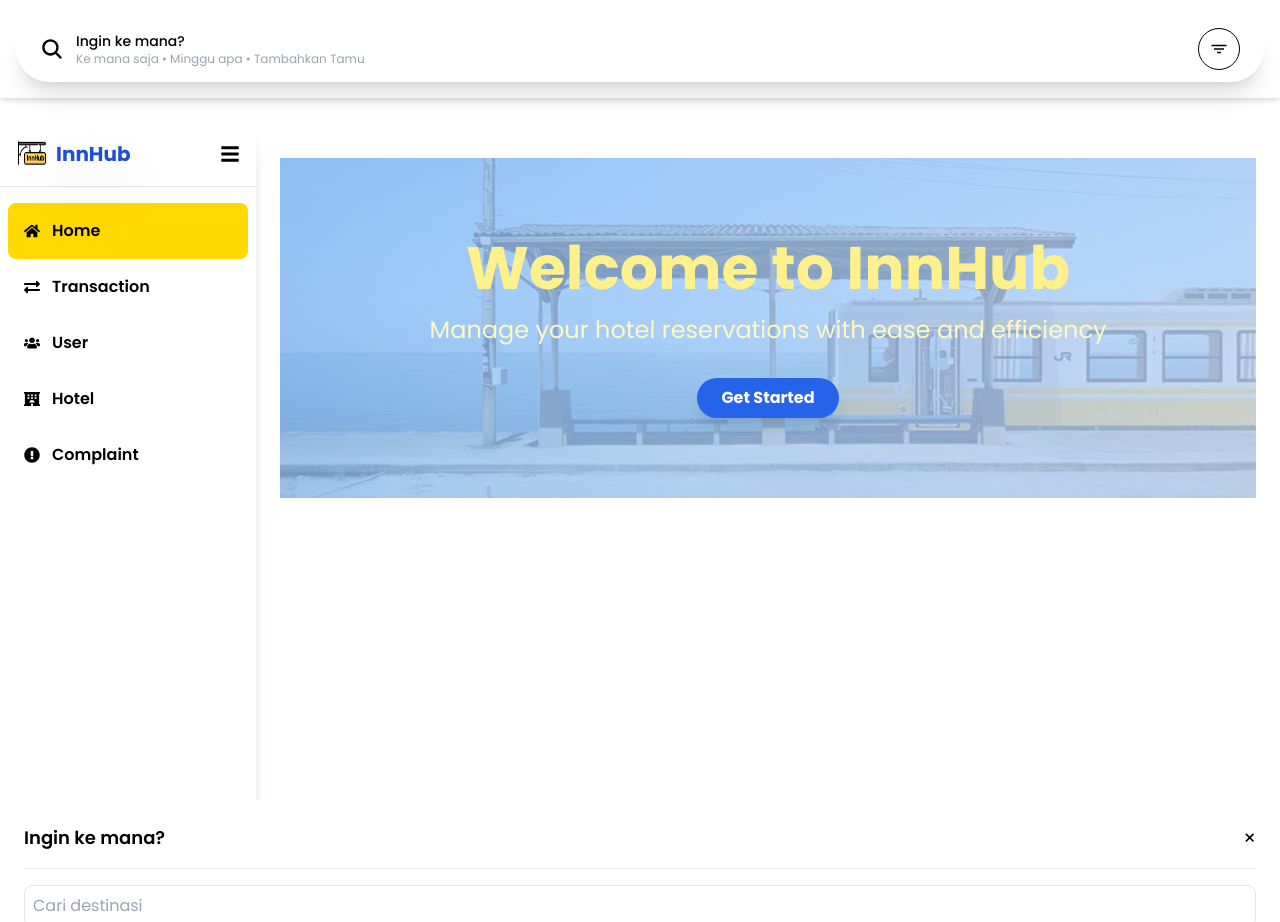
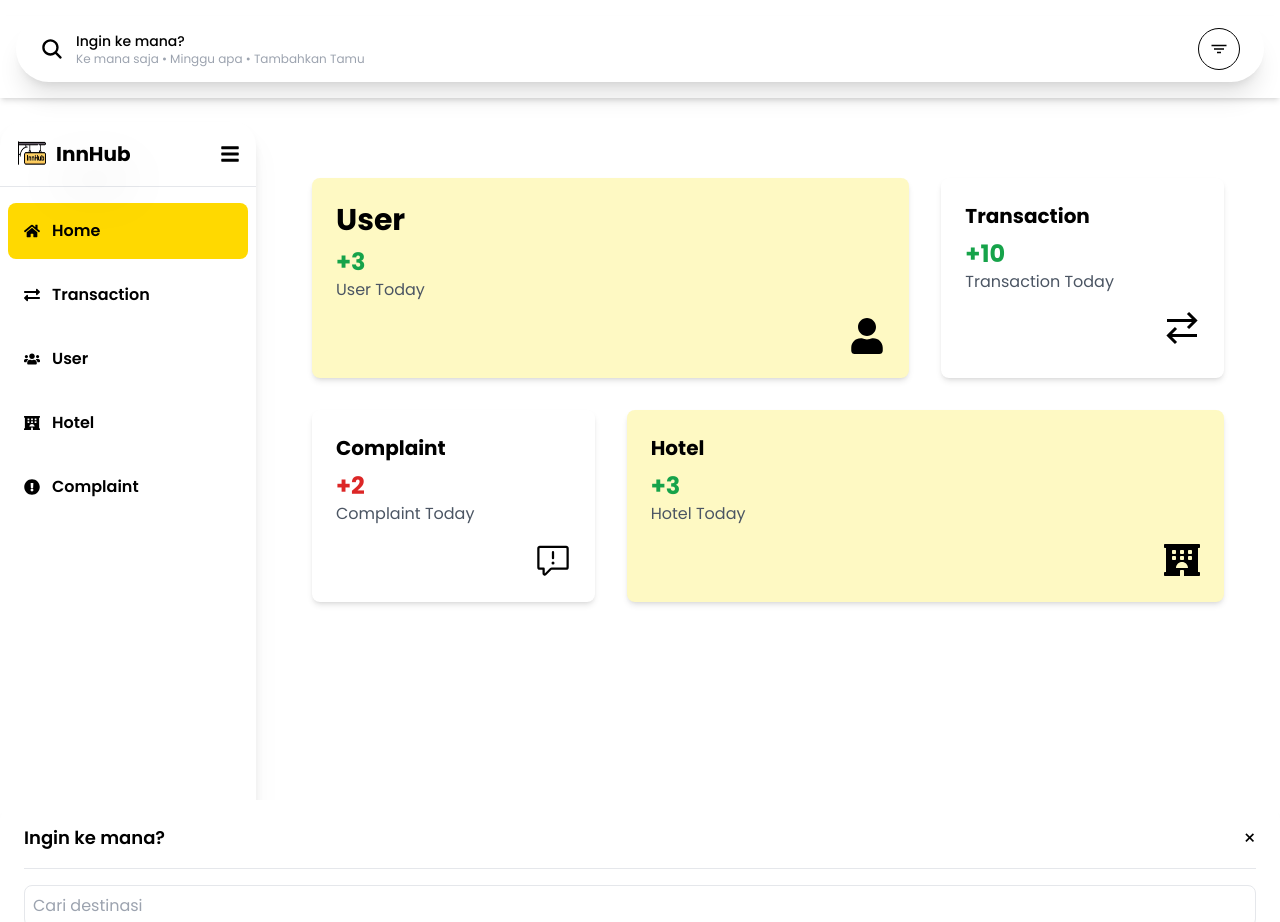
Before and after one commit to Manprouas/FE_InnHub, a React (Vite) app: page / in a window 1280 px wide. Built offline with nearby package versions, Linux system fonts and the light colour scheme; a web font is replaced by a local one.

Commit message:
penambahan menu

```diff
--- a/src/component/Hero.jsx
+++ b/src/component/Hero.jsx
@@ -1,29 +1,46 @@
 import React from 'react';
-import heroImage from '../assets/bg hero5.jpg'; // Pastikan jalurnya sesuai dengan struktur folder
+import { FaUser,FaHotel } from "react-icons/fa";
+import { GrTransaction } from "react-icons/gr";
+import { GoReport } from "react-icons/go";
 
 function Hero() {
     return (
-        <section
-            className="relative text-white py-20 mt-3"
-            style={{
-                backgroundImage: `url(${heroImage})`, // Gunakan template literal untuk memasukkan jalur gambar
-                backgroundSize: 'cover',
-                backgroundPosition: 'bottom',
-            }}
-        >
-            <div className="absolute inset-0 bg-gradient-to-r from-blue-300 to-blue-200 opacity-75"></div>
-            <div className="relative container mx-auto px-6 text-center">
-                <h1 className="text-4xl md:text-6xl font-bold mb-4 text-yellow-200">
-                    Welcome to InnHub
-                </h1>
-                <p className="text-lg md:text-2xl mb-8 text-yellow-100">
-                    Manage your hotel reservations with ease and efficiency
-                </p>
-                <button className="bg-blue-600 text-white font-bold py-2 px-6 rounded-full hover:bg-blue-500 transition duration-300 shadow-lg">
-                    Get Started
-                </button>
-            </div>
-        </section>
+        <div className="p-8">
+                    <div className="grid grid-cols-3 gap-8">
+                        <div className="bg-yellow-100 col-span-2 p-6 rounded-lg shadow-md">
+                            <div className="text-3xl font-bold mb-2">User</div>
+                            <div className="text-green-600 text-2xl font-bold">+3</div>
+                            <div className="text-gray-600">User Today</div>
+                            <div className="mt-4 text-4xl flex justify-end">
+                            <FaUser />
+                            </div>
+                        </div>
+                        <div className="bg-white p-6 rounded-lg shadow-md">
+                            <div className="text-xl font-bold mb-2">Transaction</div>
+                            <div className="text-green-600 text-2xl font-bold">+10</div>
+                            <div className="text-gray-600">Transaction Today</div>
+                            <div className="mt-4 text-4xl flex justify-end">
+                            <GrTransaction />
+                            </div>
+                        </div>
+                        <div className="bg-white p-6 rounded-lg shadow-md">
+                            <div className="text-xl font-bold mb-2">Complaint</div>
+                            <div className="text-red-600 text-2xl font-bold">+2</div>
+                            <div className="text-gray-600">Complaint Today</div>
+                            <div className="mt-4 text-4xl flex justify-end">
+                            <GoReport />
+                            </div>
+                        </div>
+                        <div className="bg-yellow-100 p-6 rounded-lg col-span-2 shadow-md">
+                            <div className="text-xl font-bold mb-2">Hotel</div>
+                            <div className="text-green-600 text-2xl font-bold">+3</div>
+                            <div className="text-gray-600">Hotel Today</div>
+                            <div className="mt-4 text-4xl flex justify-end">
+                            <FaHotel />
+                            </div>
+                        </div>
+                    </div>
+                </div>
     );
 }
 
--- a/src/component/Menu.jsx
+++ b/src/component/Menu.jsx
@@ -25,7 +25,7 @@ function Menu() {
                     {isOpen && (
                         <div className="flex items-center">
                             <img src={img} alt="InnHub Logo" className="w-8 h-8 mr-2" />
-                            <span className="text-blue-700 drop-shadow-2xl">InnHub</span>
+                            <span className="text-slate-950700 drop-shadow-2xl">InnHub</span>
                         </div>
                     )}
                     <button onClick={() => setIsOpen(!isOpen)} className="focus:outline-none">
@@ -38,7 +38,7 @@ function Menu() {
                     {menuItems.map(item => (
                         <li
                             key={item.key}
-                            className={`left-0 right-0 mx-2 p-4 cursor-pointer flex items-center rounded-lg font-semibold ${
+                            className={`left-0 right-0 mx-2 my-2 p-4 cursor-pointer flex items-center rounded-lg font-semibold ${
                                 active === item.key ? 'bg-button text-black' : 'hover:bg-button hover:text-black'
                             } transition-colors duration-200`}
                             onClick={() => setActive(item.key)}
--- a/src/pages/Home.jsx
+++ b/src/pages/Home.jsx
@@ -7,7 +7,7 @@ import Testimonial from '../component/Testimonial'
 
 const Home = () => {
   return (
-    <div>
+    <div >
       <About/>
       <Menu/>
       <Faq/>
```
